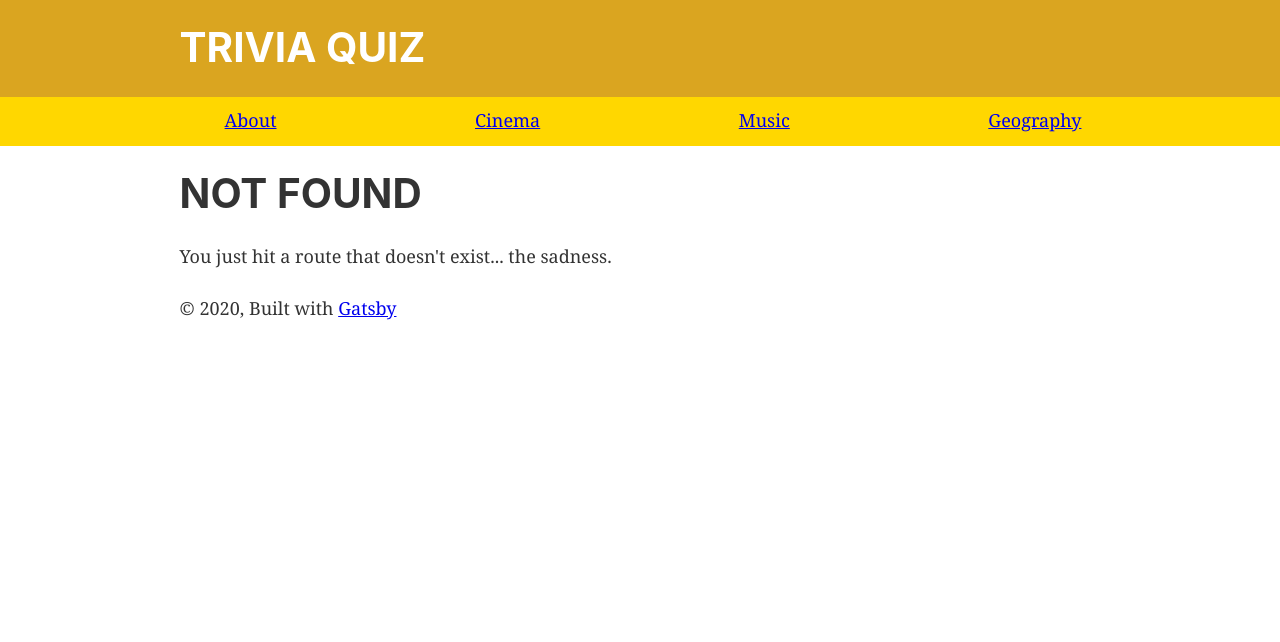
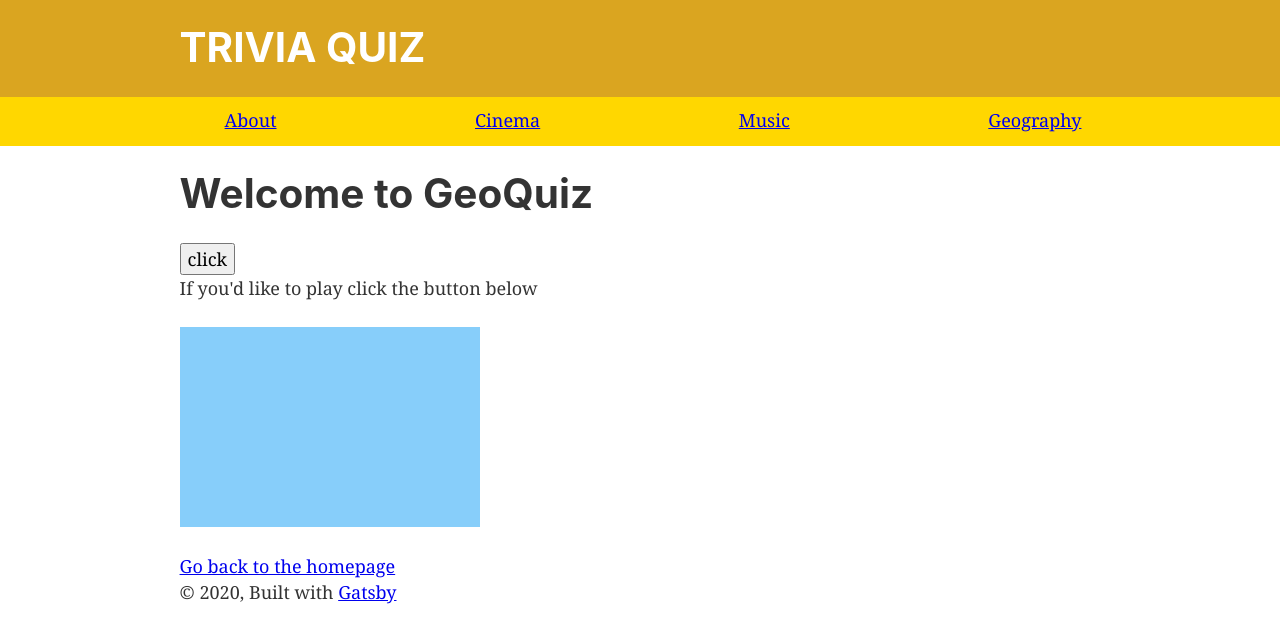
Before and after one commit to dilmurodb/trivia-gatsby, a Gatsby site in the folder trivia/: page /geoQuiz in a window 1280 px wide. Before the commit this address had no page. Built offline with nearby package versions, Linux system fonts and the light colour scheme; Gatsby itself is replaced by a stand-in of ours; no server answers.

Commit message:
my app is not trivia game anymore, I've decided to change it into random things generator, I set up 3 different random api and they work

```diff
--- /dev/null
+++ b/trivia/src/pages/geoQuiz.js
@@ -0,0 +1,64 @@
+import React, { Component } from "react"
+import { Link } from "gatsby"
+
+import Layout from "../components/layout"
+import SEO from "../components/seo"
+
+class GeoQuizPage extends Component {
+  state = {
+    loading: true,
+    error: false,
+    data: [],
+  }
+
+  componentDidMount() {
+    this.fetchData()
+  }
+  fetchData = () => {
+    fetch("http://www.boredapi.com/api/activity/", {
+      //   headers: {
+      //     "x-api-key": "369c4b71-4927-4bea-bd18-161e8cc3d3ba",
+      //   },
+    })
+      .then(res => {
+        return res.json()
+      })
+      .then(jsonData => {
+        this.setState({
+          data: jsonData.activity,
+          loading: false,
+        })
+        console.log(jsonData)
+      })
+      .catch(error => {
+        console.log(error, "catch the hoop")
+      })
+  }
+  render() {
+    const { loading, data } = this.state
+    console.log(`this is what I need ${data}`)
+    return (
+      <Layout>
+        <SEO title="GeoQuiz page" />
+        <h1>Welcome to GeoQuiz</h1>
+        <button onClick={this.fetchData}>click</button>
+        <p>If you'd like to play click the button below</p>
+        <div style={{ maxWidth: `900px`, marginBottom: `1.45rem` }}>
+          <div
+            style={{
+              width: `300px`,
+              height: `200px`,
+              backgroundColor: `lightskyblue`,
+            }}
+          >
+            <p>{data}</p>
+            {/* <img src={data} alt="new"></img> */}
+          </div>
+        </div>
+        <Link to="/">Go back to the homepage</Link>
+      </Layout>
+    )
+  }
+}
+
+export default GeoQuizPage
--- a/trivia/src/pages/geography.js
+++ b/trivia/src/pages/geography.js
@@ -10,6 +10,9 @@ const GeographyPage = () => (
     <SEO title="Cinema page" />
     <h1>Welcome to Geography category</h1>
     <p>If you'd like to play click the button below</p>
+    <button>
+      <Link to="/geoQuiz">click</Link>
+    </button>
     <ImageGeography />
     <Link to="/">Go back to the homepage</Link>
   </Layout>
```
